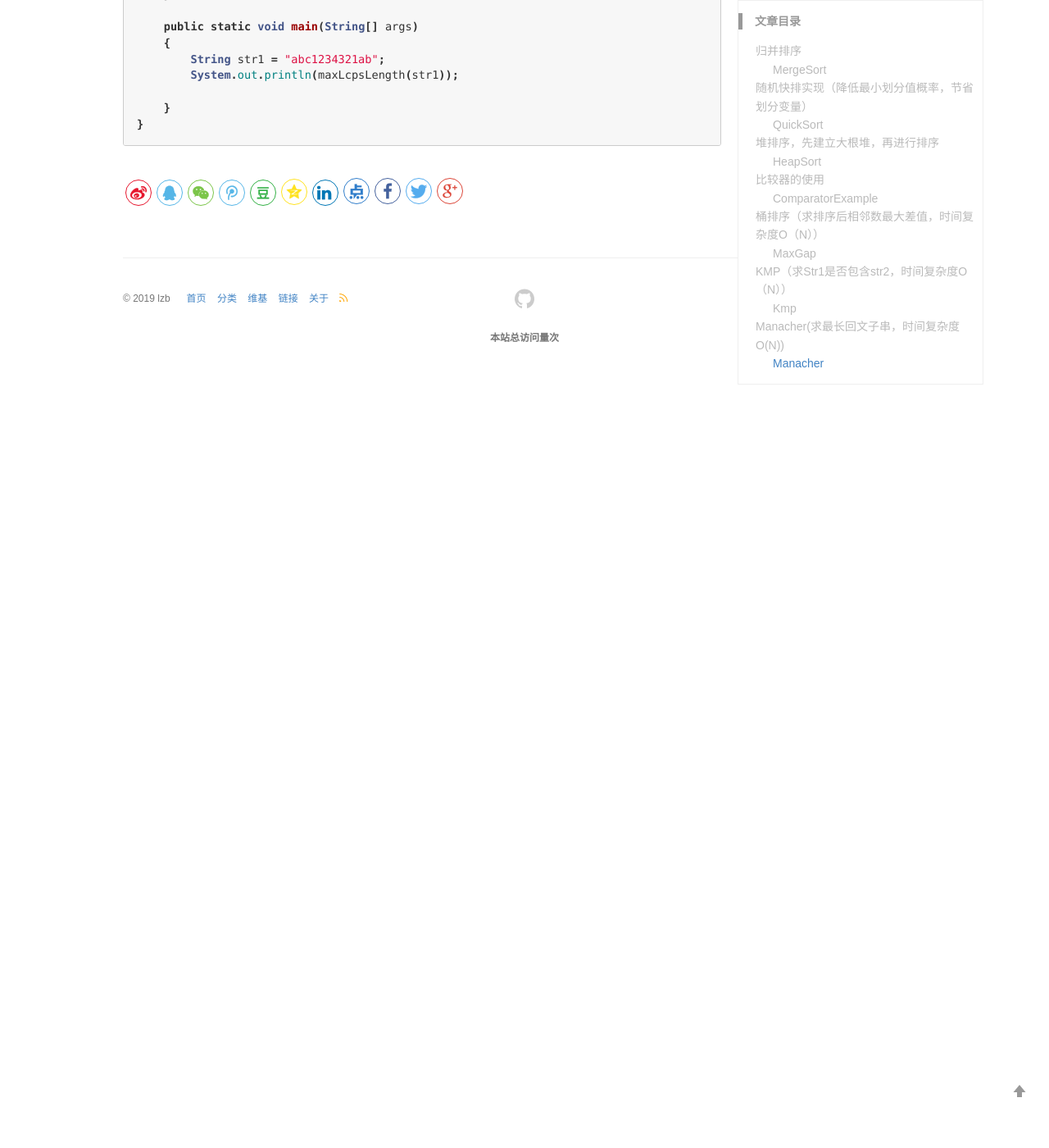
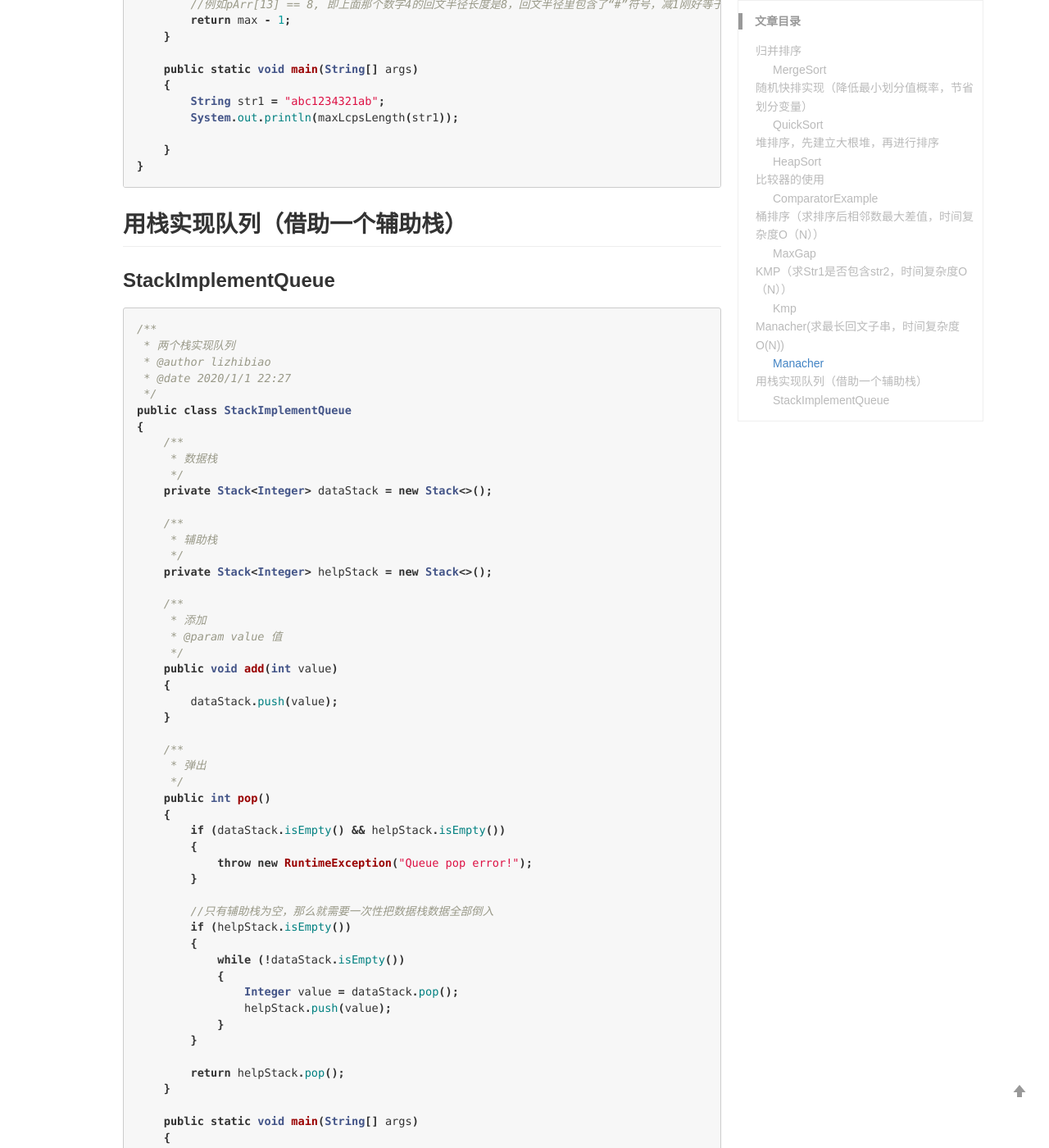
Before and after one commit to lizb0907/lizb0907.github.io, a Jekyll site: the page built from _posts/algorithm/2019-06-02-Algorithm.md, in a window 1280 px wide and 1400 px high, scrolled down 14117 px. Shown: the whole window at 82% size. Built offline with Jekyll 4.4.1, drawn with Linux system fonts in a browser that asks for light colours; comment, search, counter and statistics services are not loaded; before the commit the page ends 14578 px from its top, so only the background shows below that; some of the changed text lies outside the part shown.

Commit message:
update algorithm

````diff
--- a/_posts/algorithm/2019-06-02-Algorithm.md
+++ b/_posts/algorithm/2019-06-02-Algorithm.md
@@ -600,7 +600,7 @@ public class Kmp
 /**
  * @author lizhibiao
  * @date 2019/8/25 14:24
- */S
+ */
 public class Manacher
 {
     public static char[] manacherString(String str)
@@ -691,3 +691,85 @@ public class Manacher
     }
 }
 ```
+
+## 用栈实现队列（借助一个辅助栈）
+
+### StackImplementQueue
+
+```java
+/**
+ * 两个栈实现队列
+ * @author lizhibiao
+ * @date 2020/1/1 22:27
+ */
+public class StackImplementQueue
+{
+    /**
+     * 数据栈
+     */
+    private Stack<Integer> dataStack = new Stack<>();
+
+    /**
+     * 辅助栈
+     */
+    private Stack<Integer> helpStack = new Stack<>();
+
+    /**
+     * 添加
+     * @param value 值
+     */
+    public void add(int value)
+    {
+        dataStack.push(value);
+    }
+
+    /**
+     * 弹出
+     */
+    public int pop()
+    {
+        if (dataStack.isEmpty() && helpStack.isEmpty())
+        {
+            throw new RuntimeException("Queue pop error!");
+        }
+
+        //只有辅助栈为空，那么就需要一次性把数据栈数据全部倒入
+        if (helpStack.isEmpty())
+        {
+            while (!dataStack.isEmpty())
+            {
+                Integer value = dataStack.pop();
+                helpStack.push(value);
+            }
+        }
+
+        return helpStack.pop();
+    }
+
+    public static void main(String[] args)
+    {
+        StackImplementQueue queue = new StackImplementQueue();
+        queue.add(1);
+        queue.add(2);
+        queue.add(3);
+
+        System.out.println("弹出的值" + queue.pop());
+
+        queue.add(4);
+
+        System.out.println("弹出的值" + queue.pop());
+        System.out.println("弹出的值" + queue.pop());
+        System.out.println("弹出的值" + queue.pop());
+    }
+
+}
+
+```
+
+```sh
+输出:
+弹出的值1
+弹出的值2
+弹出的值3
+弹出的值4
+```
````
